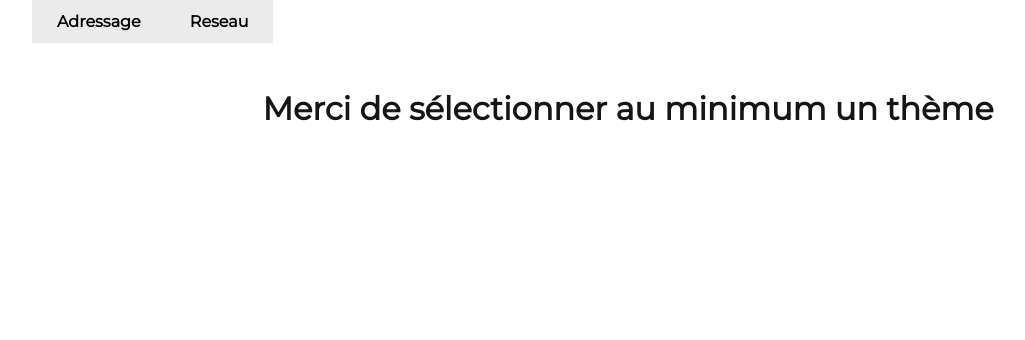
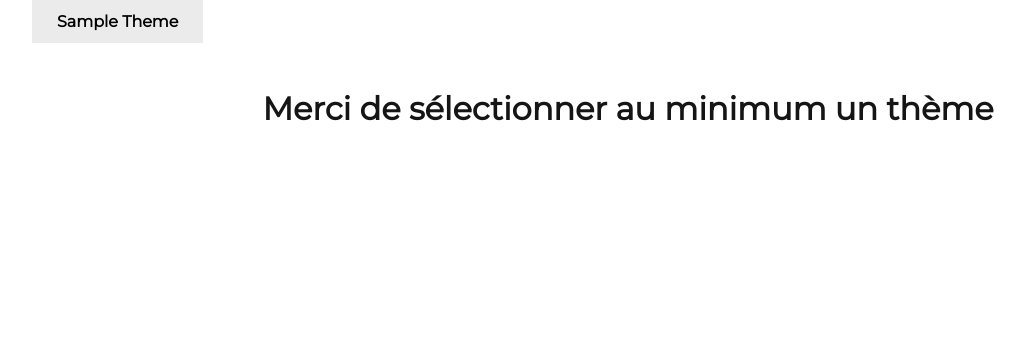
Before and after one commit to SAE-2A-IUT/NetKart-S1, a PHP site: page /pages/themes.php in a window 1280 px wide. Shown: the part 111-451 px from the top of the page, without its empty margins (0-1025 px from the left). Run offline with PHP 8.4, Linux system fonts and the light colour scheme; tables that the repository leaves empty or names only in its code hold one stand-in row (values such as "Sample post"); data that the repository does not hold is empty.

Commit message:
fix (themes) : fixing js to work with database

```diff
--- a/assets/script/theme.js
+++ b/assets/script/theme.js
@@ -1,22 +1,24 @@
 var l_number_theme_showed = 0;
 function show_theme(theme) {
+    const theme_id = theme.id.slice(8);
+    const form = document.getElementById("circuit_form");
+    const buttons_form = form.getElementsByTagName("button");
+    for(const button of buttons_form){
+        if(button.name.slice(11) == theme_id) {
+            if (button.style.display == "block") {
+                button.style.display = "none";
+                l_number_theme_showed--;
+            } else {
+                button.style.display = "block";
+                l_number_theme_showed++;
+            }
+        }
+    }
 
-    document.querySelectorAll("." + theme).forEach(test => {
-        if (test.style.display === "none" || test.style.display === "") {
-            test.style.display = "block";
-            document.getElementById(theme).style.backgroundColor = '#8D8D8D';
-            l_number_theme_showed ++;
-        }
-        else if (test.style.display === "block") {
-            test.style.display = "none";
-            document.getElementById(theme).style.backgroundColor = '#EBEBEB';
-            l_number_theme_showed --;
-        }
     if (l_number_theme_showed===0) {
         document.getElementById('waiting').style.display = 'block';
     }
     else {
         document.getElementById('waiting').style.display = 'none';
     }
-    });
 }
--- a/pages/database/database.php
+++ b/pages/database/database.php
@@ -212,6 +212,18 @@ class database
             return [];
         }
         return $l_result->fetch_all(MYSQLI_ASSOC);
+    }
+
+    // TODO : documenter
+    function get_all_circuit(){
+        $l_result = self::f_query(
+            "SELECT id_circuit, nom_circuit, points, image, id_theme
+                                FROM Circuit c, Circuit_Image i
+                                WHERE i.id_circuitimage = c.id_circuitimage");
+        if($l_result=="Error"){
+            return [];
+        }
+        return $l_result;
     }
 
     /*
--- a/pages/themes.php
+++ b/pages/themes.php
@@ -1,46 +1,57 @@
 <?php
-include './header.php';
+require ('./header.php');
+require ("./database/database.php");
+
 startPage("Themes",["../assets/style/main", "../assets/style/themes"],["../assets/script/theme"]);
+
+$l_db = new database();
+
+$l_db->connection();
+
+$l_circuits = $l_db->get_all_circuit();
+
+//print_r($l_circuits);
+
 $l_circuits = [
     [   'id' => 1,
-        'name' => 'Adressage: adresse IP, adresse',
-        'theme' => 'adressage',
+        'name' => 'Adressage: adresse IP, adresse 1',
+        'theme' => 'adressag test e',
         'progress' => '50',
-        'circuit-image' => '2'],
+        'circuit-image' => '2',
+        'id_theme' => 1],
     [   'id' => 2,
-        'name' => 'Adressage: adresse IP, adresse',
+        'name' => 'Adressage: adresse IP, adresse 2',
         'theme' => 'reseau',
         'progress' => '25',
-        'circuit-image' => '3'],
+        'circuit-image' => '3',
+        'id_theme' => 2],
     [   'id' => 3,
-        'name' => 'Adressage: adresse IP, adresse',
+        'name' => 'Adressage: adresse IP, adresse 3',
         'theme' => 'adressage',
         'progress' => '15',
-        'circuit-image' => '1'],
+        'circuit-image' => '1',
+        'id_theme' => 2],
     [   'id' => 4,
-        'name' => 'Adressage: adresse IP, adresse',
+        'name' => 'Adressage: adresse IP, adresse 4',
         'theme' => 'reseau',
         'progress' => '75',
-        'circuit-image' => '1'],
+        'circuit-image' => '1',
+        'id_theme' => 3],
 ];
-$l_themes = [];
-foreach ($l_circuits as $l_circuit){
-    if(!in_array($l_circuit['theme'],$l_themes)){
-        $l_themes[] = $l_circuit['theme'];
-    }
-}
+$l_themes = $l_db->get_all_themes();
 ?>
 <div class="body-page">
     <div id="theme_choice" class="item_choice">
         <?php
-        foreach ($l_themes as $l_theme) {?>
-        <button id="<?php echo $l_theme; ?>" class="button_theme" onclick="show_theme('<?php echo $l_theme; ?>')"><b> <?php echo $l_theme; ?></b></button>
+        foreach ($l_themes as $l_theme) {
+            ?>
+        <button type="button" id="circuit_<?php echo $l_theme["id_theme"]; ?>" class="button_theme" onclick="show_theme(this)"><b> <?php echo $l_theme["nom_theme"]; ?></b></button>
         <?php } ?>
     </div>
-    <form class="all_theme" action="game-solo.php" method="post">
+    <form id="circuit_form" class="all_theme" action="game-solo.php" method="post">
         <h1 id="waiting">Merci de sélectionner au minimum un thème</h1>
         <?php foreach ($l_circuits as $l_circuit){?>
-            <button type="submit" class="circuit <?php echo $l_circuit['theme']; ?>" name="circuit_id" value="<?php echo $l_circuit['id']; ?>">
+            <button type="submit" class="circuit" name="circuit_id_<?php echo $l_circuit['id_theme']; ?>" value="<?php echo $l_circuit['id']; ?>">
                 <div class="circuit-image">
                     <span class="play">Jouer</span>
                     <img class="tour" src="../assets/image/circuit<?php echo $l_circuit['circuit-image']; ?>.jpg" alt="circuit">
@@ -55,6 +66,9 @@ foreach ($l_circuits as $l_circuit){
 </div>
 
 <?php
+
+$l_db->close();
+
 include './footer.php';
 endPage();
 ?>
```
Lines whose indentation alone changed are shown as unchanged.
